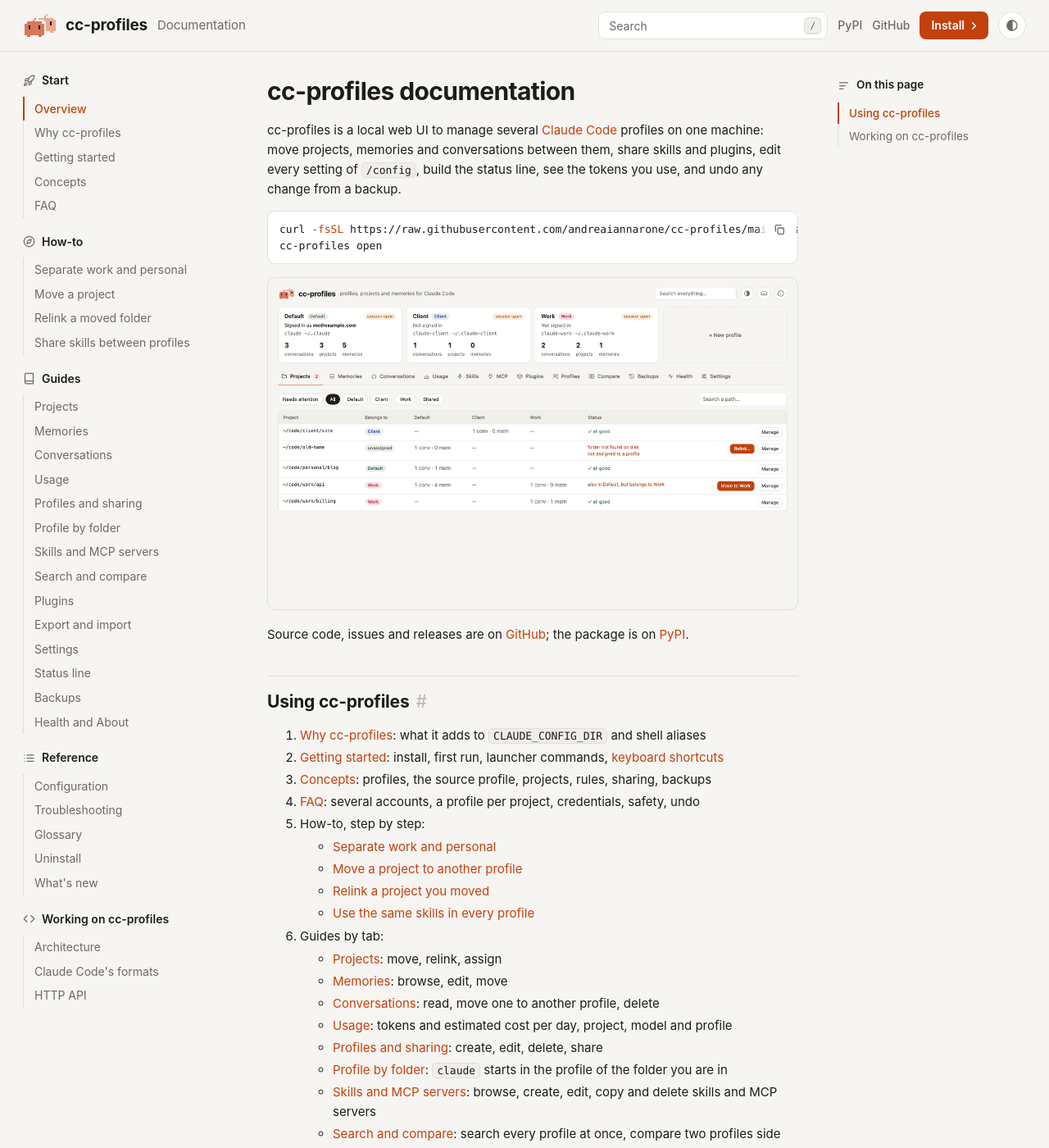
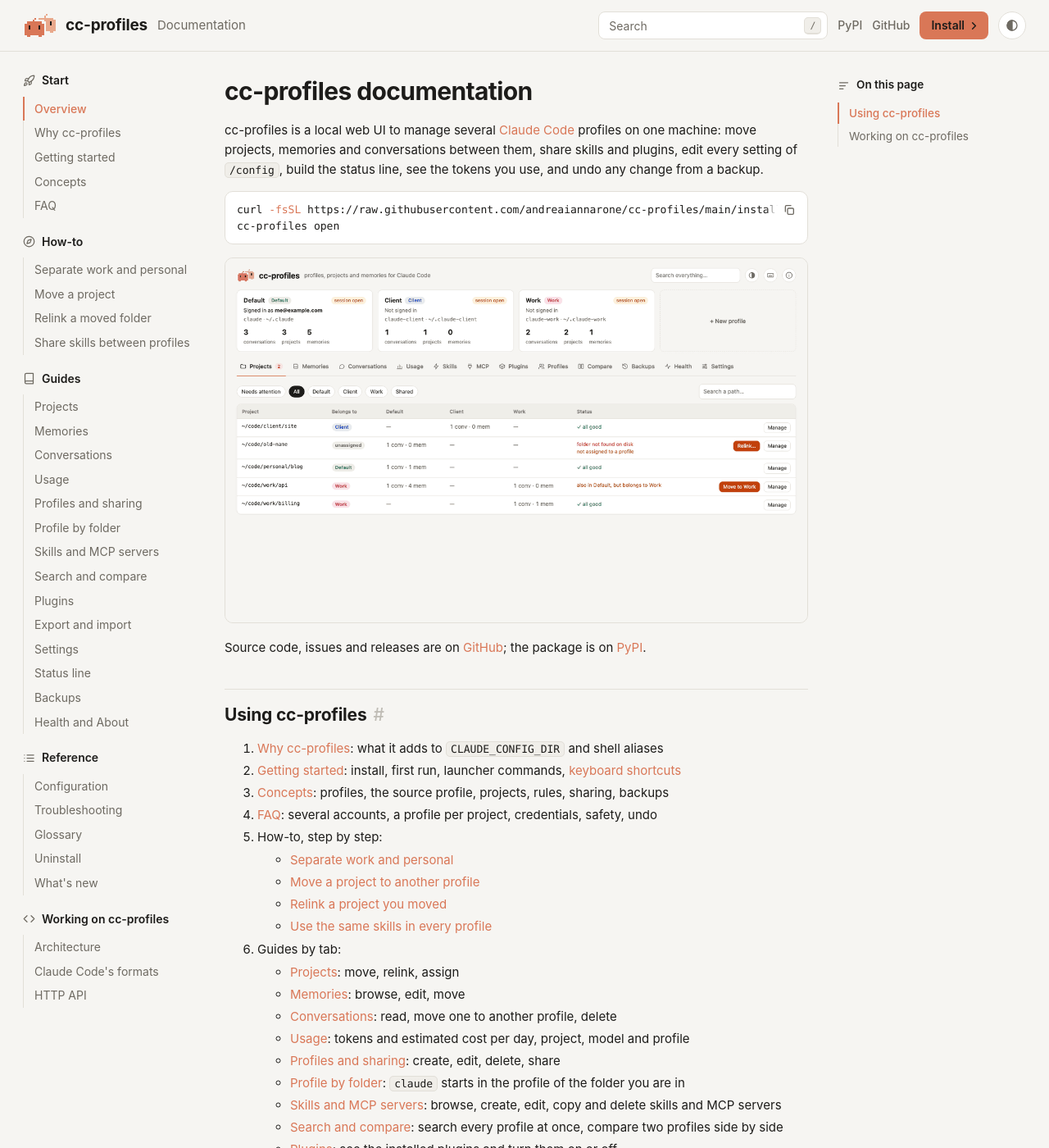
Before and after one commit to andreaiannarone/cc-profiles, a Jekyll site: the page built from docs/README.md, in a window 1280 px wide and 1400 px high. Shown: the whole window at 82% size. Built offline with Jekyll 4.4.1, drawn with Linux system fonts in a browser that asks for light colours; our own code applies the rules of GitHub Pages for plain Markdown files.

Commit message:
Docs site: logo orange for links and buttons, sidebar as wide as its labels (#47)

```diff
--- a/docs/assets/site.css
+++ b/docs/assets/site.css
@@ -3,7 +3,7 @@
 :root {
   --bg: #f6f5f2; --panel: #ffffff; --panel-2: #f0eee9; --line: #e2dfd8;
   --text: #1d1c1a; --muted: #6e6a62; --faint: #9b968c;
-  --accent: #c2410c; --accent-soft: #fbe9df; --on-accent: #ffffff;
+  --accent: #d97757; --accent-soft: #fbe9df; --on-accent: #1d1c1a;  /* the logo's orange, as the app's buttons */
   /* profile palette, assigned in config order; "shared" has its own color */
   --p0: #047857; --p0-soft: #ddf3ea; --p1: #1d4ed8; --p1-soft: #e3ebfd; --p2: #be185d; --p2-soft: #fbe2ee;
   --p3: #0f766e; --p3-soft: #d5f2ee; --p4: #4338ca; --p4-soft: #e5e6fb; --p5: #854d0e; --p5-soft: #fbf0d4;
@@ -17,7 +17,7 @@
   :root:not([data-theme="light"]) {
     --bg: #161513; --panel: #1f1e1b; --panel-2: #282723; --line: #353330;
     --text: #ecebe7; --muted: #a29e95; --faint: #75716a;
-    --accent: #fb8a4c; --accent-soft: #3a2418; --on-accent: #1d1c1a;
+    --accent: #d97757; --accent-soft: #3a2418; --on-accent: #1d1c1a;
     --p0: #5fd3a6; --p0-soft: #15332a; --p1: #8fb0ff; --p1-soft: #1c2742; --p2: #f9a8d4; --p2-soft: #3d1a2c;
     --p3: #5eead4; --p3-soft: #123430; --p4: #a5b4fc; --p4-soft: #1f2147; --p5: #fcd34d; --p5-soft: #362a0c;
     --shared: #c4a5ff; --shared-soft: #2a2140;
@@ -29,7 +29,7 @@
 :root[data-theme="dark"] {
   --bg: #161513; --panel: #1f1e1b; --panel-2: #282723; --line: #353330;
   --text: #ecebe7; --muted: #a29e95; --faint: #75716a;
-  --accent: #fb8a4c; --accent-soft: #3a2418; --on-accent: #1d1c1a;
+  --accent: #d97757; --accent-soft: #3a2418; --on-accent: #1d1c1a;
   --p0: #5fd3a6; --p0-soft: #15332a; --p1: #8fb0ff; --p1-soft: #1c2742; --p2: #f9a8d4; --p2-soft: #3d1a2c;
   --p3: #5eead4; --p3-soft: #123430; --p4: #a5b4fc; --p4-soft: #1f2147; --p5: #fcd34d; --p5-soft: #362a0c;
   --shared: #c4a5ff; --shared-soft: #2a2140;
@@ -85,7 +85,7 @@ a:hover { text-decoration: underline; }
 .toplink { color: var(--muted); font-weight: 550; font-size: 14px; }
 .toplink:hover { color: var(--text); text-decoration: none; }
 .install { display: inline-flex; align-items: center; gap: 4px; padding: 6px 10px 6px 14px; border-radius: 8px; background: var(--accent); color: var(--on-accent); font-weight: 600; font-size: 14px; white-space: nowrap; }
-.install:hover { text-decoration: none; filter: brightness(1.08); }
+.install:hover { text-decoration: none; background: color-mix(in srgb, var(--accent) 80%, white); }  /* #e19279, as the app */
 .install svg { width: 15px; height: 15px; }
 .iconbtn { width: 34px; height: 34px; display: inline-flex; align-items: center; justify-content: center; border: 1px solid var(--line);
   background: var(--panel); border-radius: 50%; cursor: pointer; color: var(--muted); }
@@ -117,7 +117,8 @@ a:hover { text-decoration: underline; }
 
 /* sidebar like the app's tab groups */
 /* full width, aligned with the header: sidebar, page, On this page */
-.layout { display: grid; grid-template-columns: 250px minmax(0, 1fr) 230px; gap: 48px; padding: 24px 28px 24px; }
+/* the sidebar is as wide as its longest label (about 200px) plus its scrollbar: no empty band before the text */
+.layout { display: grid; grid-template-columns: 210px minmax(0, 1fr) 230px; gap: 36px; padding: 24px 28px 24px; }
 .side { position: sticky; top: 76px; align-self: start; max-height: calc(100vh - 92px); overflow: auto; }
 /* thin scrollbars, in the theme's colors */
 .side, .toc, .doc pre, .doc table { scrollbar-width: thin; scrollbar-color: var(--line) transparent; }
@@ -157,7 +158,7 @@ a:hover { text-decoration: underline; }
 .toc a.sub { padding-left: 24px; font-size: 13px; }
 .toc a:hover { color: var(--text); text-decoration: none; }
 .toc a.on { color: var(--accent); border-left-color: var(--accent); font-weight: 550; }
-@media (max-width: 1199px) { .layout { grid-template-columns: 230px minmax(0, 1fr); gap: 36px; } .toc { display: none; } }
+@media (max-width: 1199px) { .layout { grid-template-columns: 210px minmax(0, 1fr); gap: 32px; } .toc { display: none; } }
 .doc h1 { font-size: 30px; letter-spacing: -0.02em; line-height: 1.2; margin: 6px 0 18px; }
 .doc h2 { font-size: 21px; letter-spacing: -0.01em; margin: 38px 0 12px; padding-top: 14px; border-top: 1px solid var(--line); }
 .doc h3 { font-size: 17px; margin: 28px 0 8px; }
```
Also changed, not shown: CHANGELOG.md.
